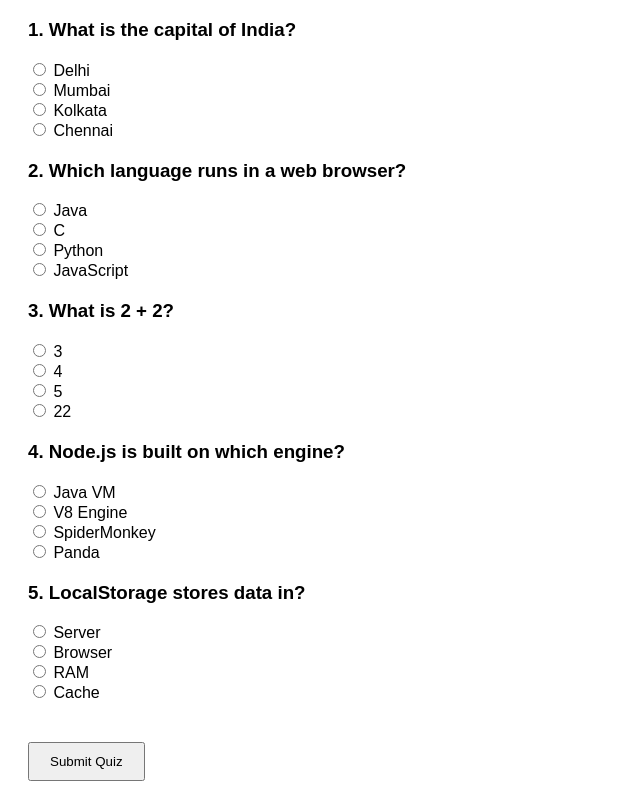
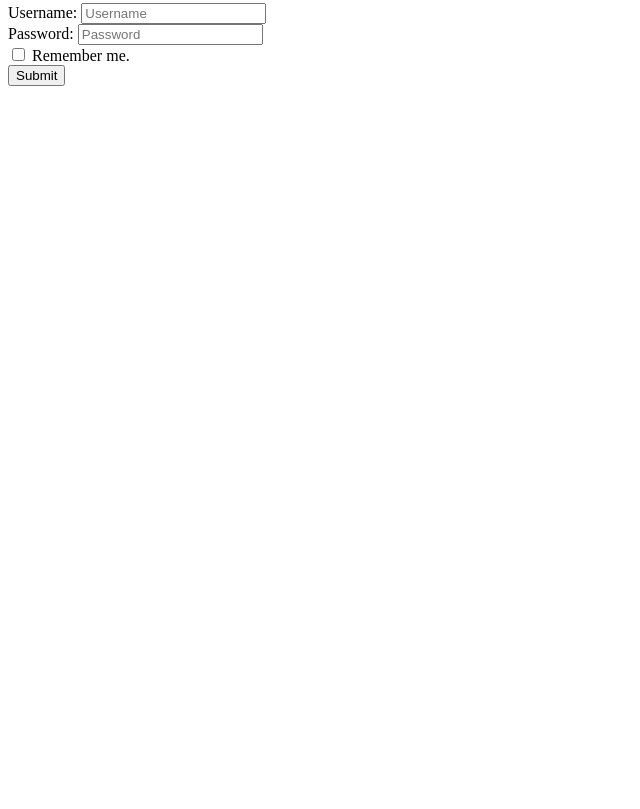
Before and after one commit to acciojob/remember-me-login-form-Ishikaverma2317, a website: page main.html in a window 1280 px wide. Shown: the part 77-886 px from the top of the page, without its empty margins (0-640 px from the left). After the commit the page ends 800 px from the top, so only its background shows below. Drawn offline with Linux system fonts and the light colour scheme.

Commit message:
created a submission

```diff
--- a/main.html
+++ b/main.html
@@ -1,22 +1,35 @@
 <!DOCTYPE html>
-<html lang="en">
-<head>
-  <meta charset="UTF-8">
-  <meta name="viewport" content="width=device-width, initial-scale=1.0">
-  <title>Quiz App</title>
-  <style>
-    body { font-family: Arial; padding: 20px; }
-    .question { margin-bottom: 20px; }
-    button { padding: 10px 20px; margin-top: 20px; cursor: pointer; }
-  </style>
-</head>
-<body>
+<html>
+  <head>
+    <title>Login Form</title>
+  </head>
 
-  <h2>MCQ Quiz</h2>
-  <form id="quizForm"></form>
+  <body>
+    <h1>Login Form</h1>
 
-  <button onclick="submitQuiz()">Submit Quiz</button>
+    <form>
+      <label for="username">Username:</label>
+      <input type="text" id="username" placeholder="Username" />
 
-  <script src="script.js"></script>
-</body>
+      <br />
+
+      <label for="password">Password:</label>
+      <input type="password" id="password" placeholder="Password" />
+
+      <br />
+
+      <label for="checkbox">
+        <input type="checkbox" id="checkbox" />
+        Remember me.
+      </label>
+
+      <br />
+
+      <input type="submit" id="submit" value="Submit" />
+    </form>
+
+    <button id="existing" style="display:none;">Login as existing user</button>
+
+    <script src="script.js"></script>
+  </body>
 </html>
--- a/script.js
+++ b/script.js
@@ -1,96 +1,43 @@
-// ------------------------------
-// QUIZ QUESTIONS
-// ------------------------------
-const questions = [
-  {
-    q: "What is the capital of India?",
-    options: ["Delhi", "Mumbai", "Kolkata", "Chennai"],
-    answer: 0
-  },
-  {
-    q: "Which language runs in a web browser?",
-    options: ["Java", "C", "Python", "JavaScript"],
-    answer: 3
-  },
-  {
-    q: "What is 2 + 2?",
-    options: ["3", "4", "5", "22"],
-    answer: 1
-  },
-  {
-    q: "Node.js is built on which engine?",
-    options: ["Java VM", "V8 Engine", "SpiderMonkey", "Panda"],
-    answer: 1
-  },
-  {
-    q: "LocalStorage stores data in?",
-    options: ["Server", "Browser", "RAM", "Cache"],
-    answer: 1
+const usernameInput = document.getElementById("username");
+const passwordInput = document.getElementById("password");
+const checkbox = document.getElementById("checkbox");
+const submitBtn = document.getElementById("submit");
+const existingBtn = document.getElementById("existing");
+
+// ✅ Check localStorage on load
+window.onload = () => {
+  const storedUser = localStorage.getItem("username");
+  const storedPass = localStorage.getItem("password");
+
+  if (storedUser && storedPass) {
+    existingBtn.style.display = "block";
+  } else {
+    existingBtn.style.display = "none";
   }
-];
+};
 
-// ------------------------------
-// LOAD SAVED PROGRESS (SESSION STORAGE)
-// ------------------------------
-let savedProgress = JSON.parse(sessionStorage.getItem("progress")) || {};
+// ✅ Submit Handler
+submitBtn.addEventListener("click", (event) => {
+  event.preventDefault();
 
+  const username = usernameInput.value.trim();
+  const password = passwordInput.value.trim();
 
-// ------------------------------
-// RENDER QUESTIONS
-// ------------------------------
-const quizForm = document.getElementById("quizForm");
+  alert(`Logged in as ${username}`);
 
-questions.forEach((item, index) => {
-  let div = document.createElement("div");
-  div.className = "question";
+  if (checkbox.checked) {
+    localStorage.setItem("username", username);
+    localStorage.setItem("password", password);
+  } else {
+    localStorage.removeItem("username");
+    localStorage.removeItem("password");
+  }
 
-  let html = `<h3>${index + 1}. ${item.q}</h3>`;
-
-  item.options.forEach((opt, optIndex) => {
-    const isChecked = savedProgress[index] == optIndex ? "checked" : "";
-
-    html += `
-      <label>
-        <input
-          type="radio"
-          name="q${index}"
-          value="${optIndex}"
-          ${isChecked}
-          onchange="saveProgress(${index}, ${optIndex})"
-        >
-        ${opt}
-      </label><br>
-    `;
-  });
-
-  div.innerHTML = html;
-  quizForm.appendChild(div);
+  window.onload();
 });
 
-
-// ------------------------------
-// SAVE TO SESSION STORAGE
-// ------------------------------
-function saveProgress(qIndex, optIndex) {
-  savedProgress[qIndex] = optIndex;
-  sessionStorage.setItem("progress", JSON.stringify(savedProgress));
-}
-
-
-// ------------------------------
-// SUBMIT QUIZ
-// ------------------------------
-function submitQuiz() {
-  let score = 0;
-
-  questions.forEach((q, index) => {
-    if (savedProgress[index] == q.answer) {
-      score++;
-    }
-  });
-
-  // store score in localStorage
-  localStorage.setItem("quizScore", score);
-
-  alert(`Your Score: ${score}/5`);
-}
+// ✅ Existing User Login
+existingBtn.addEventListener("click", () => {
+  const storedUser = localStorage.getItem("username");
+  alert(`Logged in as ${storedUser}`);
+});
--- a/styles.css
+++ b/styles.css
@@ -1,3 +1 @@
-#existing {
-  display: none;
-}
+/*  your css code here. If applicable */
```
